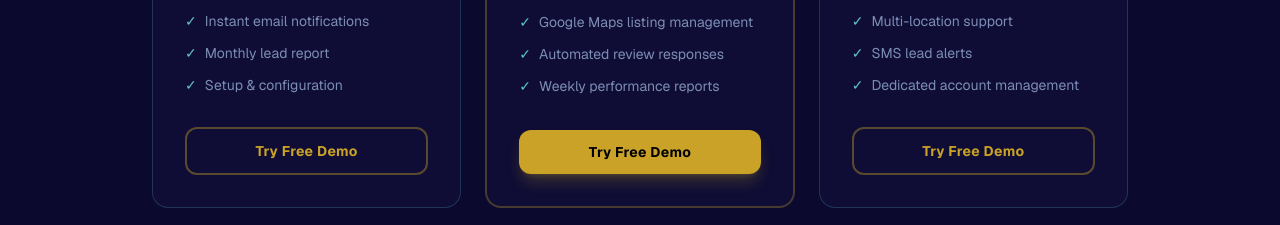
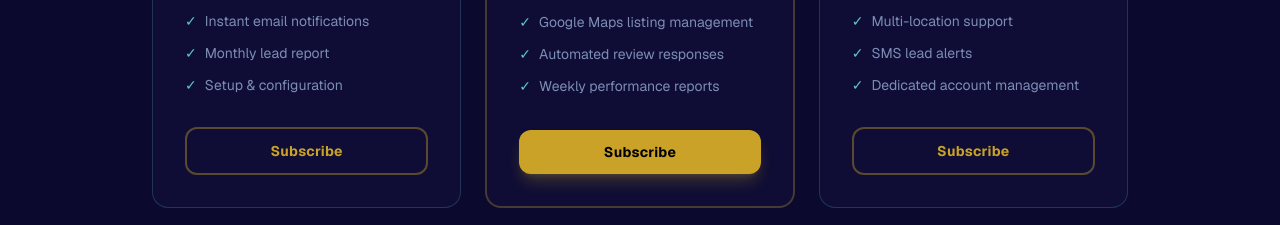
Before and after one commit to sg-satoshi/saabai-site, a Next.js app: page /leadgen in a window 1280 px wide. Shown: the part 3720-3945 px from the top of the page. Built offline with nearby package versions, Linux system fonts and the light colour scheme.

Commit message:
feat: Change LeadGen buttons to Subscribe

```diff
--- a/app/leadgen/page.tsx
+++ b/app/leadgen/page.tsx
@@ -238,7 +238,7 @@ export default function LeadGenPage() {
               <li className="flex items-center gap-2"><span className="text-saabai-teal">✓</span> Setup & configuration</li>
             </ul>
             <a href="#demo" className="block text-center py-3 rounded-xl border-2 border-saabai-gold/40 text-saabai-gold font-bold text-sm tracking-wide hover:bg-saabai-gold/10 transition-all">
-              Try Free Demo
+              Subscribe
             </a>
           </div>
 
@@ -259,7 +259,7 @@ export default function LeadGenPage() {
               <li className="flex items-center gap-2"><span className="text-saabai-teal">✓</span> Weekly performance reports</li>
             </ul>
             <a href="#demo" className="block text-center py-3 rounded-xl bg-saabai-gold text-black font-bold text-sm tracking-wide hover:brightness-125 transition-all shadow-lg shadow-saabai-gold/25">
-              Try Free Demo
+              Subscribe
             </a>
           </div>
 
@@ -277,7 +277,7 @@ export default function LeadGenPage() {
               <li className="flex items-center gap-2"><span className="text-saabai-teal">✓</span> Dedicated account management</li>
             </ul>
             <a href="#demo" className="block text-center py-3 rounded-xl border-2 border-saabai-gold/40 text-saabai-gold font-bold text-sm tracking-wide hover:bg-saabai-gold/10 transition-all">
-              Try Free Demo
+              Subscribe
             </a>
           </div>
         </div>
```
